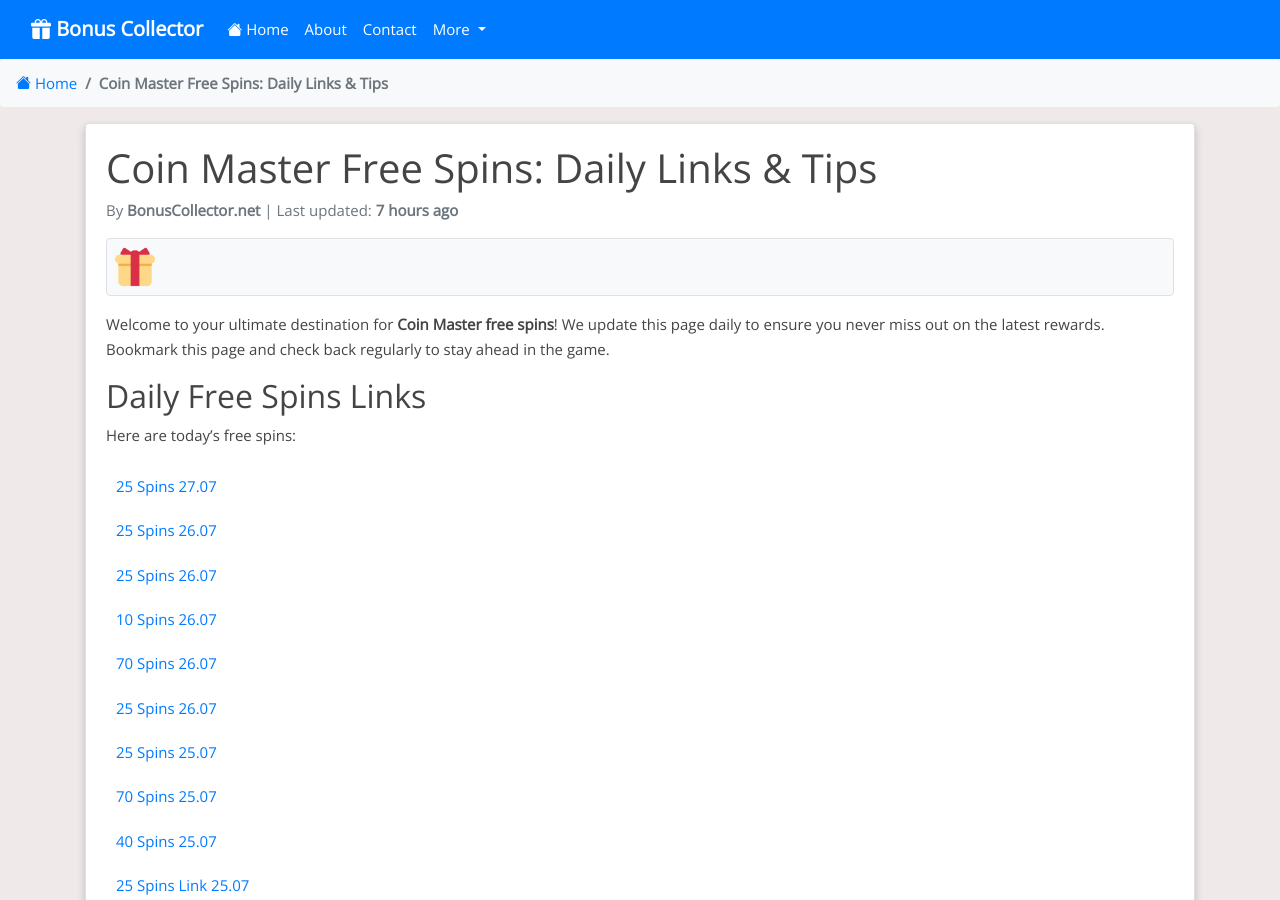
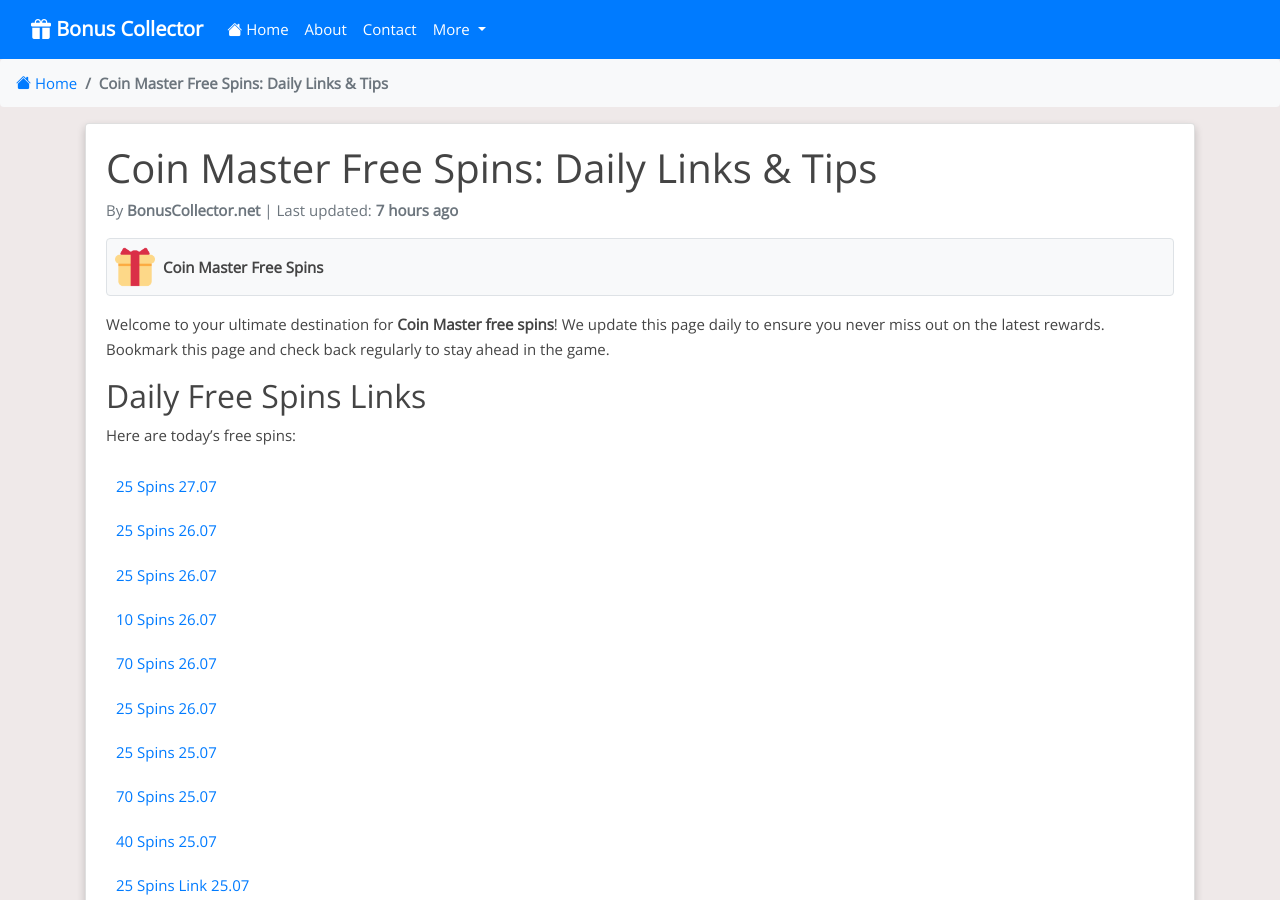
Before and after one commit to Prollad99/bs-net, a Jekyll site: the page built from _posts/2024-06-29-coin-master.md, in a window 1280 px wide and 900 px high. Built offline with Jekyll 4.4.1, drawn with Linux system fonts in a browser that asks for light colours; nearby versions of some CDN libraries; comment, search, counter and statistics services are not loaded.

Commit message:
Update 2024-06-29-coin-master.md

```diff
--- a/_posts/2024-06-29-coin-master.md
+++ b/_posts/2024-06-29-coin-master.md
@@ -9,6 +9,8 @@
 permalink: /coin-master-free-spins/
 image: /assets/images/coin-master.webp
 include_file: coin-master.html
+manifest: /manifests/coin-master.json
+app_name: "Coin Master Free Spins"
 ---
 
 Welcome to your ultimate destination for **Coin Master free spins**! We update this page daily to ensure you never miss out on the latest rewards. Bookmark this page and check back regularly to stay ahead in the game.
```
